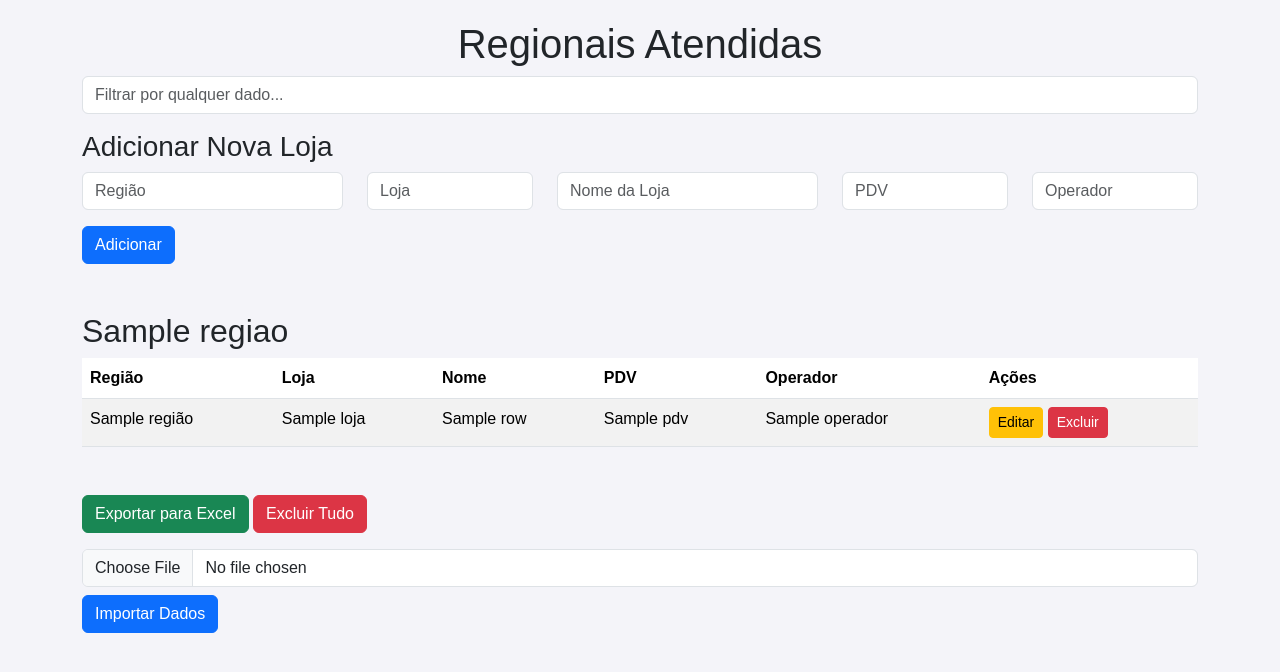
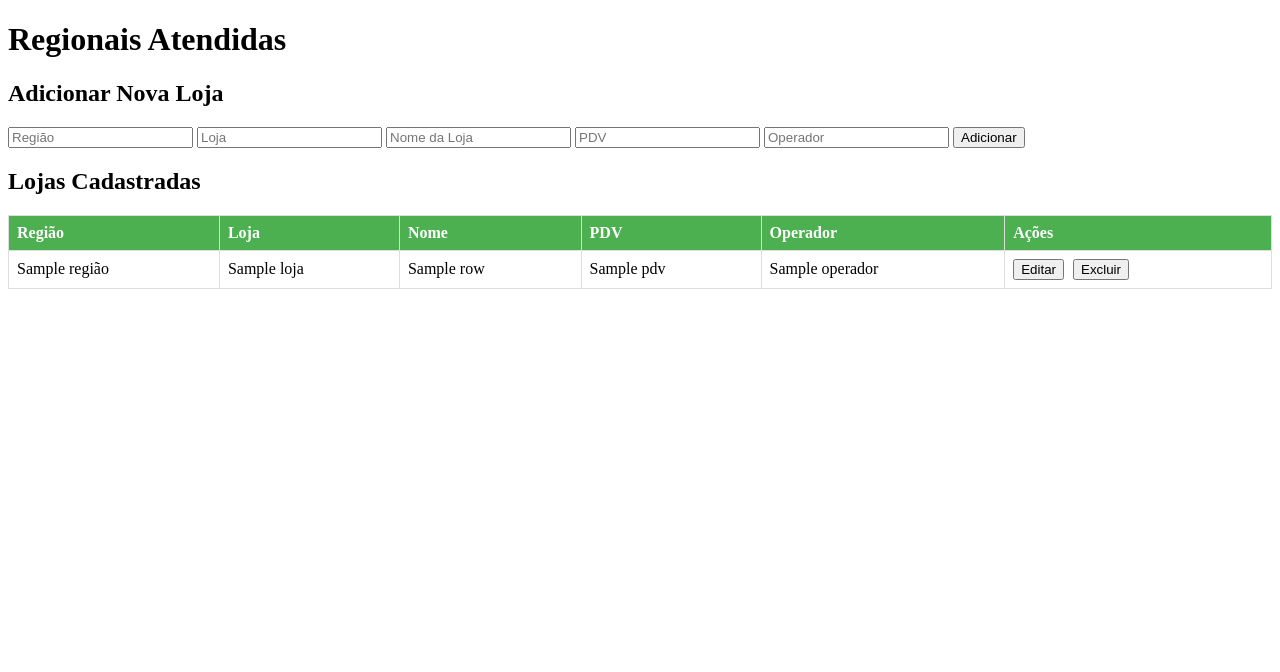
Before and after one commit to Pereiraindiana/projeto_tabela_regionais, a Flask app: template templates/index.html in a window 1280 px wide. Shown: the top 672 px of the page. Run offline with Flask 3, Linux system fonts and the light colour scheme; the template is opened without the code that fills it: most values are stand-ins (such as "Sample title", 1, 10 or a date in 2020).

Commit message:
Correção: ajustes no index.html para editar e excluir lojas

```diff
--- a/templates/index.html
+++ b/templates/index.html
@@ -4,62 +4,43 @@
     <meta charset="UTF-8">
     <meta name="viewport" content="width=device-width, initial-scale=1.0">
     <title>Regionais Atendidas</title>
-    <link href="https://cdn.jsdelivr.net/npm/bootstrap@5.3.0-alpha1/dist/css/bootstrap.min.css" rel="stylesheet">
-    <script src="https://cdn.jsdelivr.net/npm/jquery@3.6.0/dist/jquery.min.js"></script>
+    <script src="https://code.jquery.com/jquery-3.6.0.min.js"></script>
     <style>
-        body {
-            font-family: Arial, sans-serif;
-            background-color: #f4f4f9;
-            padding: 20px;
+        table {
+            width: 100%;
+            border-collapse: collapse;
         }
-        .regional-container {
-            margin-bottom: 30px;
+        th, td {
+            border: 1px solid #ddd;
+            padding: 8px;
+            text-align: left;
         }
-        #filter {
-            margin-bottom: 15px;
+        th {
+            background-color: #4CAF50;
+            color: white;
         }
-        #add-form {
-            margin-bottom: 30px;
+        button {
+            margin-right: 5px;
         }
     </style>
 </head>
 <body>
-    <div class="container">
-        <h1 class="text-center">Regionais Atendidas</h1>
+    <h1>Regionais Atendidas</h1>
 
-        <!-- Input para filtrar os dados -->
-        <input type="text" id="filter" class="form-control mb-3" placeholder="Filtrar por qualquer dado...">
+    <!-- Formulário para Adicionar Nova Loja -->
+    <h2>Adicionar Nova Loja</h2>
+    <form id="formAdicionar">
+        <input type="text" id="regiao" placeholder="Região" required>
+        <input type="text" id="loja" placeholder="Loja" required>
+        <input type="text" id="nome" placeholder="Nome da Loja" required>
+        <input type="text" id="pdv" placeholder="PDV" required>
+        <input type="text" id="operador" placeholder="Operador" required>
+        <button type="submit">Adicionar</button>
+    </form>
 
-        <!-- Formulário para adicionar novos dados -->
-        <div id="add-form" class="mb-5">
-            <h3>Adicionar Nova Loja</h3>
-            <form id="data-form">
-                <div class="row">
-                    <div class="col-md-3">
-                        <input type="text" id="regiao" class="form-control" placeholder="Região" required>
-                    </div>
-                    <div class="col-md-2">
-                        <input type="number" id="loja" class="form-control" placeholder="Loja" required>
-                    </div>
-                    <div class="col-md-3">
-                        <input type="text" id="nome" class="form-control" placeholder="Nome da Loja" required>
-                    </div>
-                    <div class="col-md-2">
-                        <input type="text" id="pdv" class="form-control" placeholder="PDV" required>
-                    </div>
-                    <div class="col-md-2">
-                        <input type="text" id="operador" class="form-control" placeholder="Operador" required>
-                    </div>
-                </div>
-                <button type="button" id="add-data" class="btn btn-primary mt-3">Adicionar</button>
-            </form>
-        </div>
-
-        <!-- Tabelas organizadas por regionais -->
-        {% for regiao, dados in regionais %}
-        <div class="regional-container">
-            <h2>{{ regiao }}</h2>
-            <table class="table table-striped table-hover">
+    <!-- Tabela de Lojas -->
+    <h2>Lojas Cadastradas</h2>
+    <table id="tabelaLojas">
         <thead>
             <tr>
                 <th>Região</th>
@@ -71,169 +52,99 @@
             </tr>
         </thead>
         <tbody>
-                    {% for _, row in dados.iterrows() %}
+            {% for index, row in df.iterrows() %}
             <tr>
-                        <td>{{ row['Região'] }}</td>
-                        <td>{{ row['Loja'] }}</td>
-                        <td>{{ row['Nome'] }}</td>
-                        <td>{{ row['PDV'] }}</td>
-                        <td>{{ row['Operador'] }}</td>
+                <td>{{ row["Região"] }}</td>
+                <td>{{ row["Loja"] }}</td>
+                <td>{{ row["Nome"] }}</td>
+                <td>{{ row["PDV"] }}</td>
+                <td>{{ row["Operador"] }}</td>
                 <td>
-                            <button class="btn btn-warning btn-sm edit-btn" data-loja="{{ row['Loja'] }}">Editar</button>
-                            <button class="btn btn-danger btn-sm delete-btn" data-loja="{{ row['Loja'] }}">Excluir</button>
+                    <button onclick="editarLoja('{{ row['Loja'] }}')">Editar</button>
+                    <button onclick="excluirLoja('{{ row['Loja'] }}')">Excluir</button>
                 </td>
             </tr>
             {% endfor %}
         </tbody>
     </table>
-        </div>
-        {% endfor %}
 
-        <!-- Botões para ações gerais -->
-        <div class="mt-5">
-            <button class="btn btn-success" id="export-btn">Exportar para Excel</button>
-            <button class="btn btn-danger" id="delete-all-btn">Excluir Tudo</button>
-            <form id="import-form" enctype="multipart/form-data" class="mt-3">
-                <input type="file" id="import-file" name="file" class="form-control" accept=".xlsx">
-                <button type="button" id="import-btn" class="btn btn-primary mt-2">Importar Dados</button>
-            </form>
-        </div>
-    </div>
+    <!-- Scripts JavaScript -->
+    <script>
+        // Adicionar nova loja
+        $("#formAdicionar").submit(function (e) {
+            e.preventDefault();
+            const data = {
+                regiao: $("#regiao").val(),
+                loja: $("#loja").val(),
+                nome: $("#nome").val(),
+                pdv: $("#pdv").val(),
+                operador: $("#operador").val(),
+            };
 
-    <script>
-        $(document).ready(function() {
-            // Filtrar os dados na tabela
-            $("#filter").on("input", function() {
-                var value = $(this).val().toLowerCase();
-                $(".regional-container").each(function() {
-                    var found = false;
-                    $(this).find("tbody tr").each(function() {
-                        var match = $(this).text().toLowerCase().indexOf(value) > -1;
-                        $(this).toggle(match);
-                        if (match) found = true;
-                    });
-                    $(this).toggle(found);
+            $.ajax({
+                url: "/adicionar",
+                method: "POST",
+                contentType: "application/json",
+                data: JSON.stringify(data),
+                success: function (response) {
+                    alert(response.message);
+                    location.reload();
+                },
+                error: function () {
+                    alert("Erro ao adicionar a loja.");
+                },
             });
         });
 
-            // Adicionar novo dado
-            $("#add-data").click(function() {
-                var regiao = $("#regiao").val();
-                var loja = $("#loja").val();
-                var nome = $("#nome").val();
-                var pdv = $("#pdv").val();
-                var operador = $("#operador").val();
-
-                if (regiao && loja && nome && pdv && operador) {
+        // Excluir loja
+        function excluirLoja(loja) {
+            const data = { loja: loja };
             $.ajax({
-                        url: "/adicionar",
-                        type: "POST",
+                url: "/excluir",
+                method: "POST",
                 contentType: "application/json",
-                        data: JSON.stringify({ regiao, loja, nome, pdv, operador }),
-                        success: function(response) {
+                data: JSON.stringify(data),
+                success: function (response) {
                     alert(response.message);
                     location.reload();
                 },
-                        error: function(xhr) {
-                            alert("Erro: " + xhr.responseJSON.message);
+                error: function () {
+                    alert("Erro ao excluir a loja.");
+                },
+            });
         }
-                    });
-                } else {
-                    alert("Por favor, preencha todos os campos.");
-                }
-            });
 
-            // Excluir dado
-            $(document).on("click", ".delete-btn", function() {
-                var loja = $(this).data("loja");
+        // Editar loja
+        function editarLoja(loja) {
+            const novaRegiao = prompt("Nova Região:");
+            const novoNome = prompt("Novo Nome:");
+            const novoPDV = prompt("Novo PDV:");
+            const novoOperador = prompt("Novo Operador:");
 
-                if (confirm("Tem certeza que deseja excluir esta loja?")) {
+            if (novaRegiao && novoNome && novoPDV && novoOperador) {
+                const data = {
+                    loja: loja,
+                    regiao: novaRegiao,
+                    nome: novoNome,
+                    pdv: novoPDV,
+                    operador: novoOperador,
+                };
+
                 $.ajax({
-                        url: "/excluir",
-                        type: "POST",
+                    url: "/editar",
+                    method: "POST",
                     contentType: "application/json",
-                        data: JSON.stringify({ loja }),
-                        success: function(response) {
+                    data: JSON.stringify(data),
+                    success: function (response) {
                         alert(response.message);
                         location.reload();
                     },
-                        error: function(xhr) {
-                            alert("Erro: " + xhr.responseJSON.message);
-                        }
+                    error: function () {
+                        alert("Erro ao editar a loja.");
+                    },
                 });
             }
-            });
-
-            // Excluir tudo
-            $("#delete-all-btn").click(function() {
-                if (confirm("Tem certeza que deseja excluir todos os dados?")) {
-                    $.ajax({
-                        url: "/excluir_tudo",
-                        type: "POST",
-                        success: function(response) {
-                            alert(response.message);
-                            location.reload();
-                        },
-                        error: function(xhr) {
-                            alert("Erro: " + xhr.responseJSON.message);
         }
-                    });
-                }
-            });
-
-            // Editar dado
-            $(document).on("click", ".edit-btn", function() {
-                var loja = $(this).data("loja");
-                var row = $(this).closest("tr");
-
-                var regiao = prompt("Nova Região", row.find("td:nth-child(1)").text());
-                var nome = prompt("Novo Nome", row.find("td:nth-child(3)").text());
-                var pdv = prompt("Novo PDV", row.find("td:nth-child(4)").text());
-                var operador = prompt("Novo Operador", row.find("td:nth-child(5)").text());
-
-                if (regiao && nome && pdv && operador) {
-                    $.ajax({
-                        url: "/editar",
-                        type: "POST",
-                        contentType: "application/json",
-                        data: JSON.stringify({ loja, regiao, nome, pdv, operador }),
-                        success: function(response) {
-                            alert(response.message);
-                            location.reload();
-                        },
-                        error: function(xhr) {
-                            alert("Erro: " + xhr.responseJSON.message);
-                        }
-                    });
-                } else {
-                    alert("Todos os campos devem ser preenchidos.");
-                }
-            });
-
-            // Exportar para Excel
-            $("#export-btn").click(function() {
-                window.location.href = "/exportar";
-            });
-
-            // Importar Dados
-            $("#import-btn").click(function() {
-                var formData = new FormData($("#import-form")[0]);
-                $.ajax({
-                    url: "/importar",
-                    type: "POST",
-                    data: formData,
-                    contentType: false,
-                    processData: false,
-                    success: function(response) {
-                        alert(response.message);
-                        location.reload();
-                    },
-                    error: function(xhr) {
-                        alert("Erro: " + xhr.responseJSON.message);
-                    }
-                });
-            });
-        });
     </script>
 </body>
 </html>
```
Lines whose indentation alone changed are shown as unchanged.
